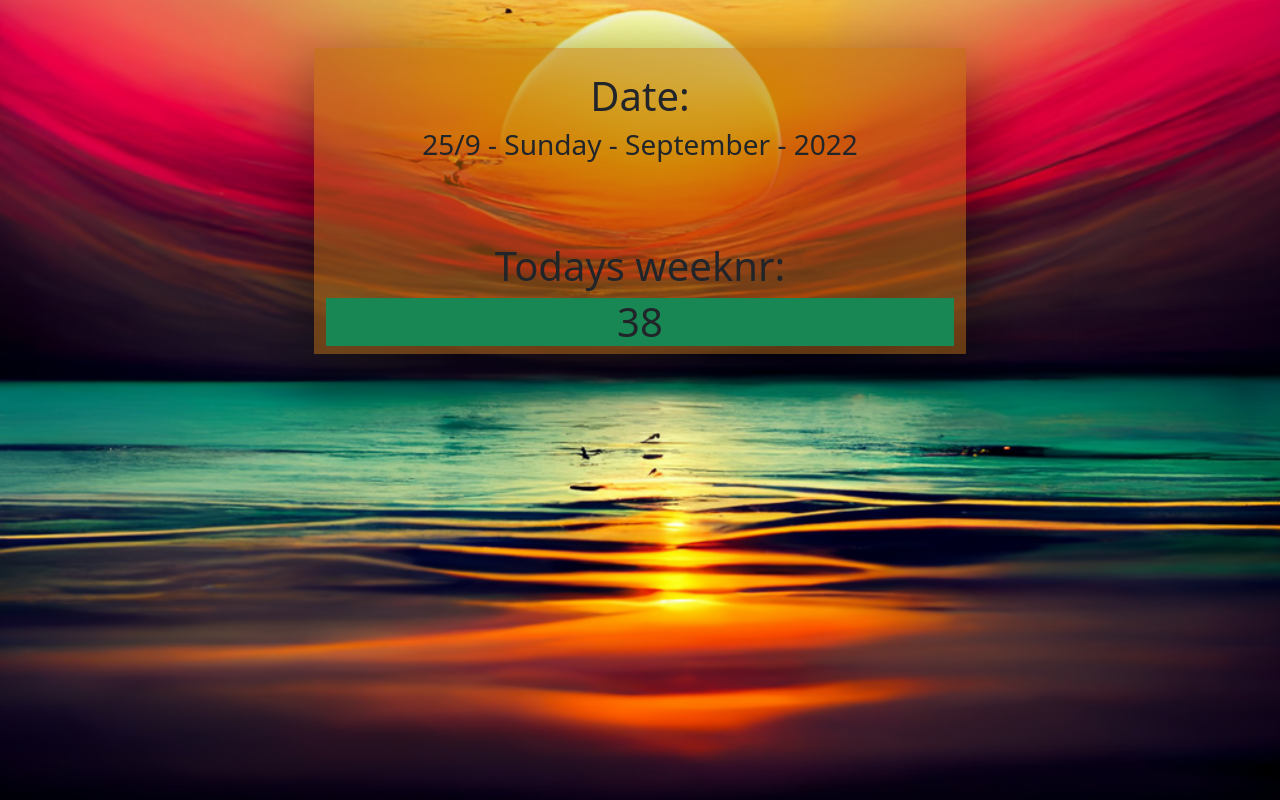
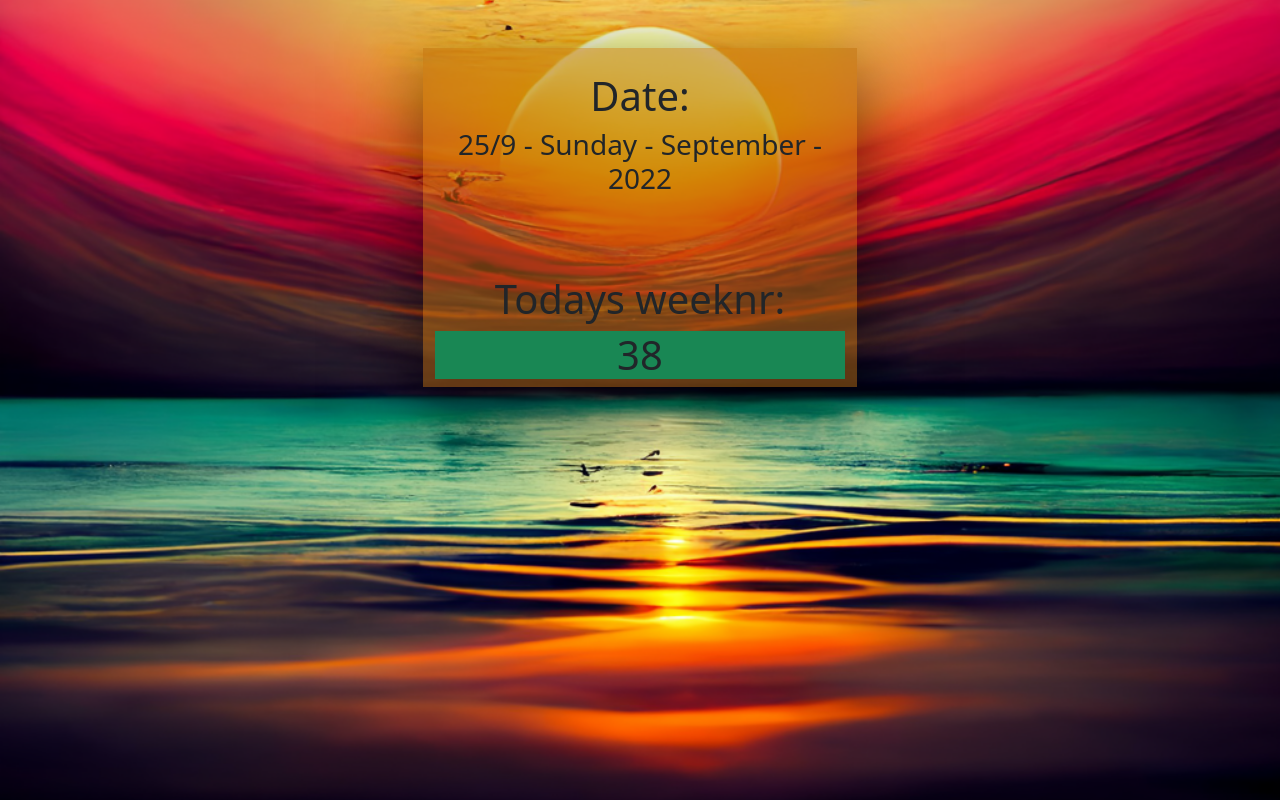
Before and after one commit to BenAtic-KEA/TimeManipulator, a website: page public/index.html in a window 1280 px wide. Drawn offline with nearby package versions, Linux system fonts and the light colour scheme.

Commit message:
small adjustment to div's

```diff
--- a/public/index.html
+++ b/public/index.html
@@ -15,8 +15,8 @@
 <body>
     <div class="row text-align center">
 
-        <div class="col-3"></div>
-        <div class="col-6 text-center boxshadow mt-5">
+        <div class="col-4"></div>
+        <div class="col-4 text-center boxshadow mt-5">
             <br>
             <h1>Date:</h1>
             <h3 id="today"></h3>
@@ -28,7 +28,7 @@
                 <h1 id="weeknr"></h1>
             </div>
         </div>
-        <div class="col-3"></div>
+        <div class="col-4"></div>
 
     </div>
 
```
